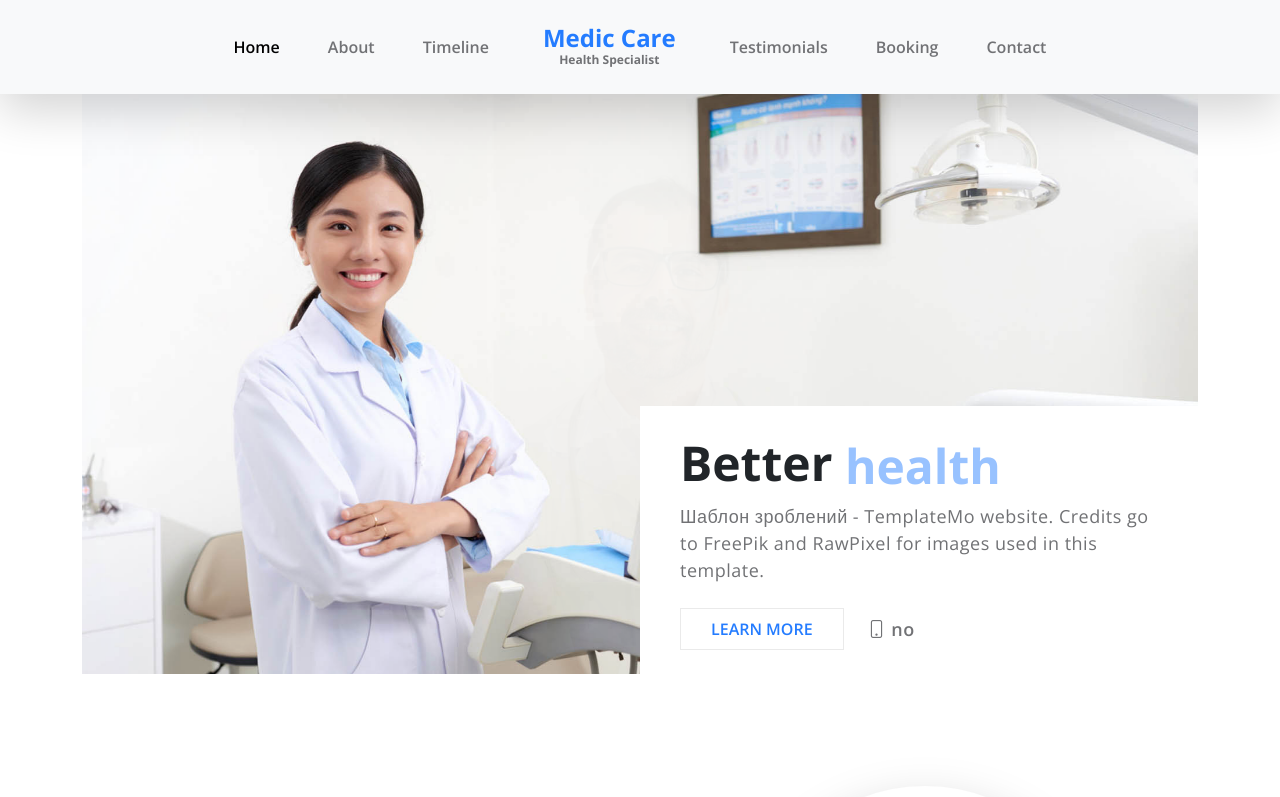
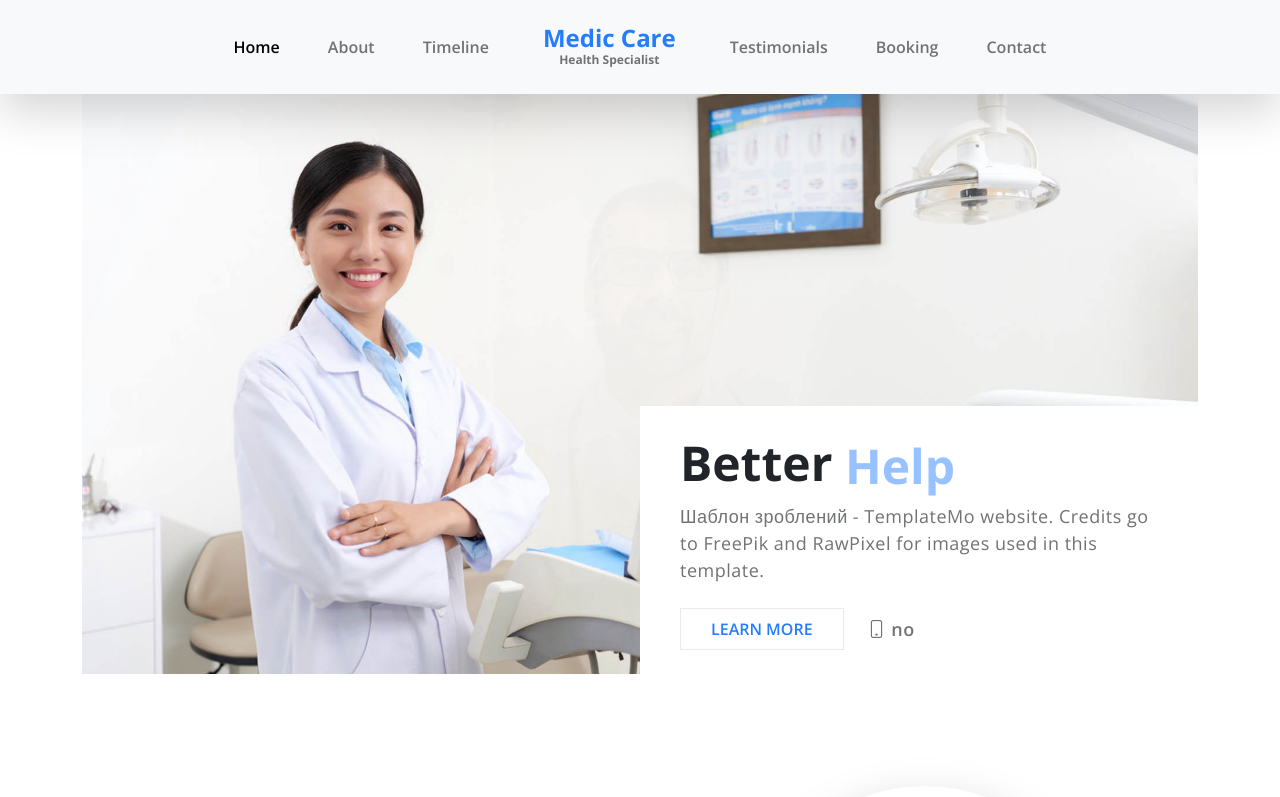
Before and after one commit to erolovich/erolovich.github.io, a plain HTML site: page index.html in a window 1280 px wide. Shown: the top 797 px of the page. Drawn offline with nearby package versions, Linux system fonts and the light colour scheme.

Commit message:
Update index.html

```diff
--- a/index.html
+++ b/index.html
@@ -111,7 +111,7 @@ https://templatemo.com/tm-566-medic-care
                                 <h1 class="mt-auto mb-2">
                                     Better
                                     <div class="animated-info">
-                                        <span class="animated-item">health</span>
+                                        <span class="animated-item">Help</span>
                                         <span class="animated-item">days</span>
                                         <span class="animated-item">lives</span>
                                     </div>
```
